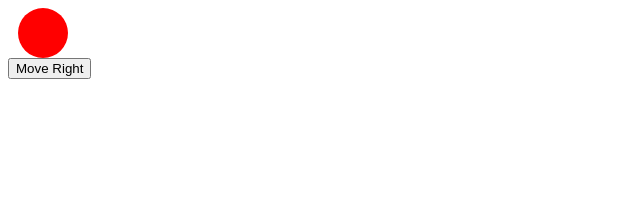
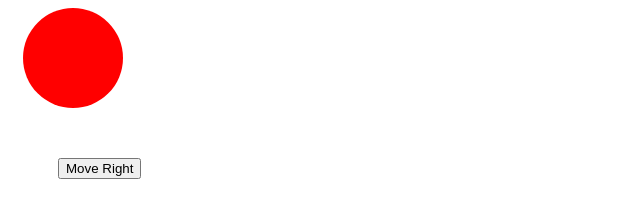
Before and after one commit to adihiakm111/testin, a plain HTML site: page index.html in a window 1280 px wide. Both pictures are taken after a click on the button "Move Right". Shown: the whole page, without its empty margins (0-640 px from the left). Drawn offline with Linux system fonts and the light colour scheme.

Commit message:
new update

```diff
--- a/index.html
+++ b/index.html
@@ -3,13 +3,17 @@
 <head>
   <style>
     #ball {
-      width: 50px;
-      height: 50px;
+      width: 100px;
+      height: 100px;
       background-color: red;
       border-radius: 50%;
       position: relative; /* Important: so it can move */
       left: 0;
       transition: left 0.2s ease; /* Smooth animation */
+    }
+    button{
+      margin-top: 50px;
+        margin-left: 50px;
     }
   </style>
 </head>
@@ -21,7 +25,7 @@
 <script>
   let position = 0; // starting point
   function moveRight() {
-    position += 10; // move by 10px
+    position += 15; // move by 10px
     document.getElementById("ball").style.left = position + "px";
   }
 </script>
--- a/style.css
+++ /dev/null
@@ -1,3 +0,0 @@
-.akm{
-    font-size: 100px;
-}
```
